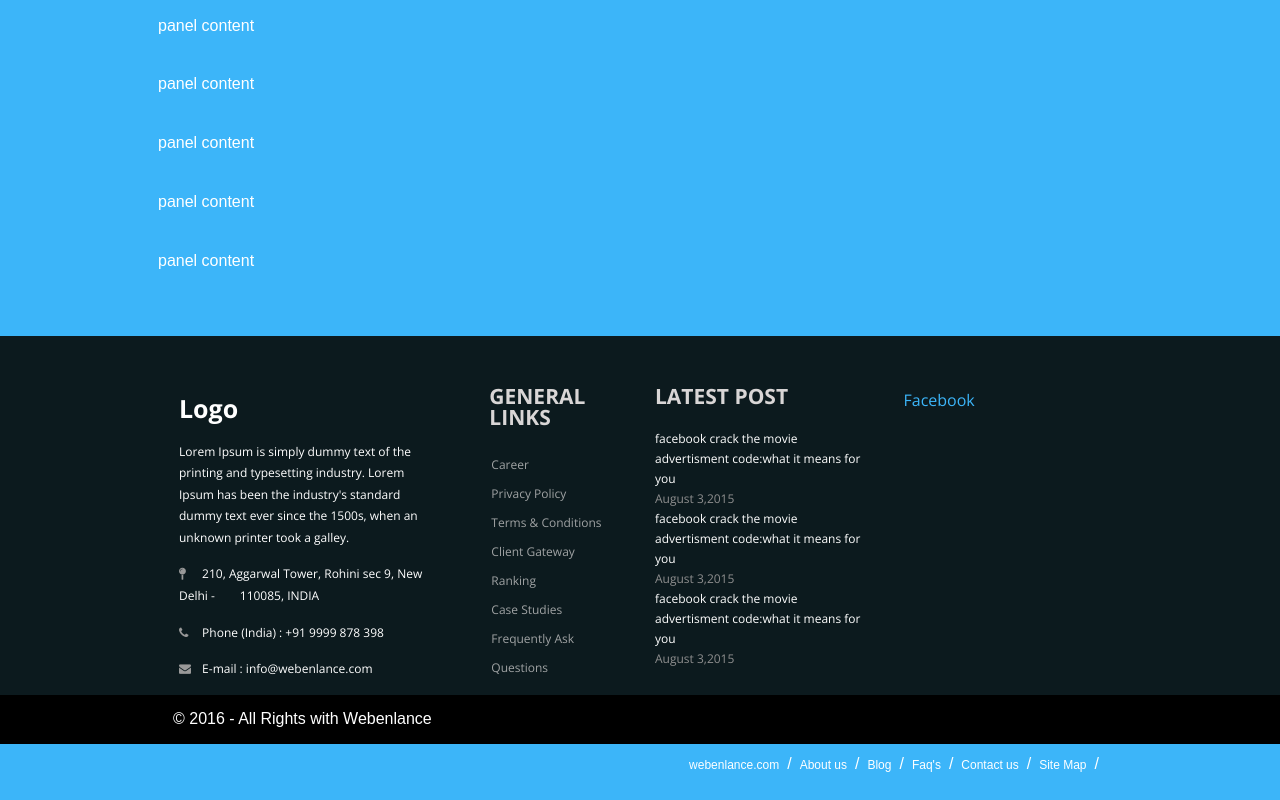
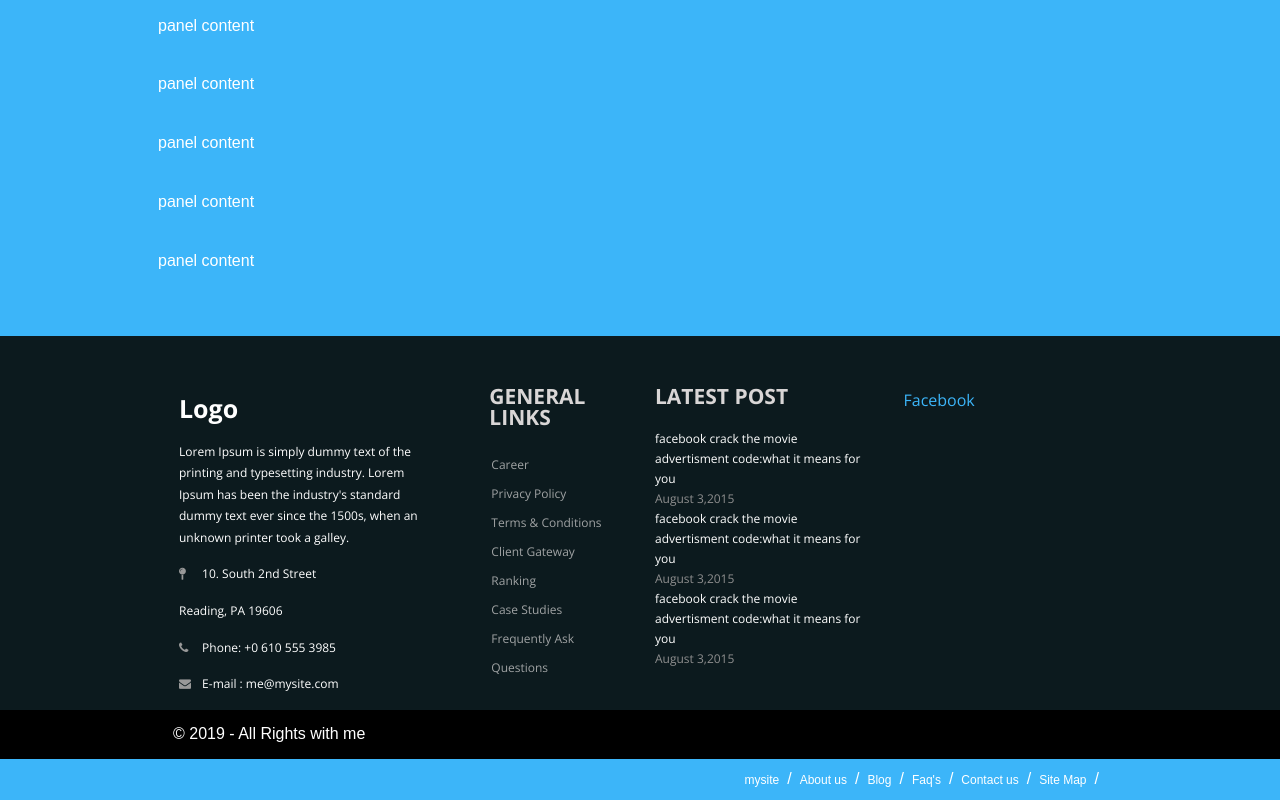
Before and after one commit to BryantAziphat/Iop-115, a plain HTML site: page index.html in a window 1280 px wide. Shown: the part 1976-2776 px from the top of the page. Drawn offline with nearby package versions, Linux system fonts and the light colour scheme.

Commit message:
updated content in site - ready for merge

```diff
--- a/index.html
+++ b/index.html
@@ -100,9 +100,10 @@
         <div class="col-md-4 col-sm-6 footerleft ">
           <div class="logofooter"> Logo</div>
           <p>Lorem Ipsum is simply dummy text of the printing and typesetting industry. Lorem Ipsum has been the industry's standard dummy text ever since the 1500s, when an unknown printer took a galley.</p>
-          <p><i class="fa fa-map-pin"></i> 210, Aggarwal Tower, Rohini sec 9, New Delhi -        110085, INDIA</p>
-          <p><i class="fa fa-phone"></i> Phone (India) : +91 9999 878 398</p>
-          <p><i class="fa fa-envelope"></i> E-mail : info@webenlance.com</p>
+          <p><i class="fa fa-map-pin"></i> 10. South 2nd Street </p>
+          <p>Reading, PA 19606 </p>
+          <p><i class="fa fa-phone"></i> Phone: +0 610 555 3985</p>
+          <p><i class="fa fa-envelope"></i> E-mail : me@mysite.com</p>
         </div>
         <div class="col-md-2 col-sm-6 paddingtop-bottom">
           <h6 class="heading7">GENERAL LINKS</h6>
@@ -139,11 +140,11 @@
   <div class="copyright">
     <div class="container">
       <div class="col-md-6">
-        <p>© 2016 - All Rights with Webenlance</p>
+        <p>© 2019 - All Rights with me</p>
       </div>
       <div class="col-md-12">
         <ul class="bottom_ul">
-          <li><a href="http://webenlance.com">webenlance.com</a></li>
+          <li><a href="http://webenlance.com">mysite</a></li>
           <li><a href="http://webenlance.com">About us</a></li>
           <li><a href="http://webenlance.com">Blog</a></li>
           <li><a href="http://webenlance.com">Faq's</a></li>
```
